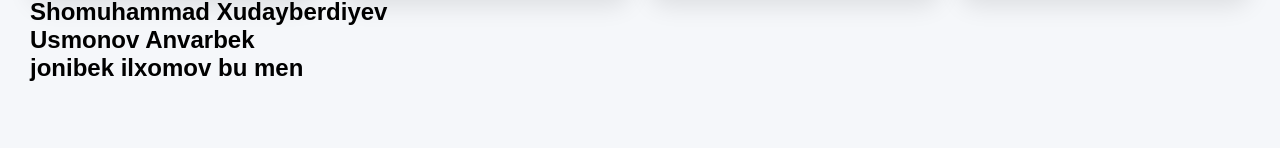
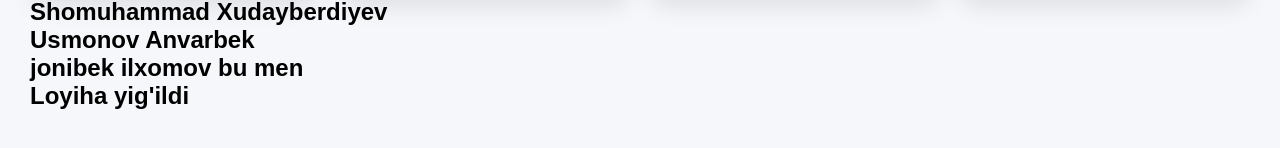
Before and after one commit to DavronbekMamarasulov07/travel-test, a React (Vite) app: page / in a window 1280 px wide. Shown: the part 426-574 px from the top of the page. Built offline with nearby package versions, Linux system fonts and the light colour scheme.

Commit message:
loyiha yakunlanid

```diff
--- a/src/pages/Home.jsx
+++ b/src/pages/Home.jsx
@@ -37,6 +37,7 @@ const Home = () => {
       <h2>Shomuhammad Xudayberdiyev</h2>
       <h2>Usmonov Anvarbek</h2>
       <h2>jonibek ilxomov bu men</h2>
+      <h2>Loyiha yig'ildi</h2>
     </div>
   );
 }
```
